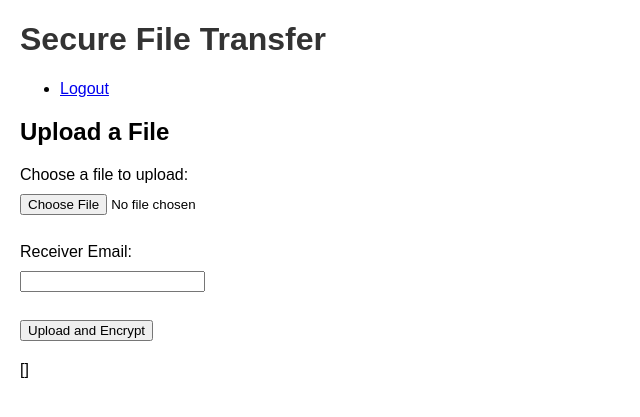
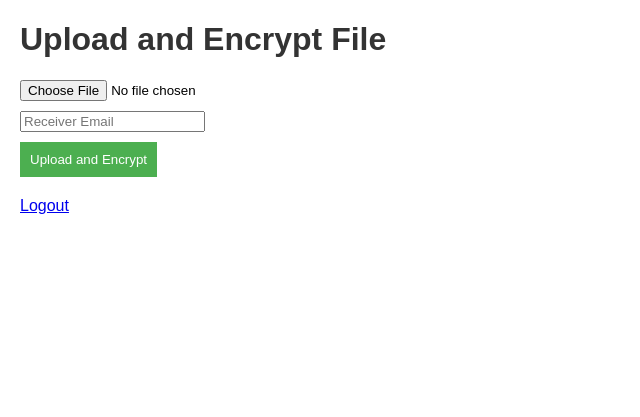
Before and after one commit to aman25502/secure-file-transfer, a Flask app: page / in a window 1280 px wide. Shown: the top 417 px of the page, without its empty margins (0-640 px from the left). Run offline with Flask 2, Linux system fonts and the light colour scheme; a user stored in the database is signed in.

Commit message:
Update index.html

```diff
--- a/templates/index.html
+++ b/templates/index.html
@@ -3,31 +3,16 @@
 <head>
     <meta charset="UTF-8">
     <meta name="viewport" content="width=device-width, initial-scale=1.0">
-    <title>Secure File Transfer</title>
+    <title>File Upload</title>
     <link rel="stylesheet" href="{{ url_for('static', filename='style.css') }}">
 </head>
 <body>
-    <header>
-        <div class="container">
-            <h1>Secure File Transfer</h1>
-            <ul>
-                <li><a href="/logout">Logout</a></li>
-            </ul>
-        </div>
-    </header>
-
-    <div class="container">
-        <h2>Upload a File</h2>
-        <form action="/upload" method="post" enctype="multipart/form-data">
-            <label for="file">Choose a file to upload:</label>
-            <input type="file" name="file" id="file" required>
-            <br>
-            <label for="receiver_email">Receiver Email:</label>
-            <input type="email" name="receiver_email" id="receiver_email" required>
-            <br>
-            <button type="submit">Upload and Encrypt</button>
-        </form>
-        <p>{{ get_flashed_messages() }}</p>
-    </div>
+    <h1>Upload and Encrypt File</h1>
+    <form action="{{ url_for('upload_file') }}" method="POST" enctype="multipart/form-data">
+        <input type="file" name="file" required>
+        <input type="email" name="receiver_email" placeholder="Receiver Email" required>
+        <input type="submit" value="Upload and Encrypt">
+    </form>
+    <a href="{{ url_for('logout') }}">Logout</a>
 </body>
 </html>
```
